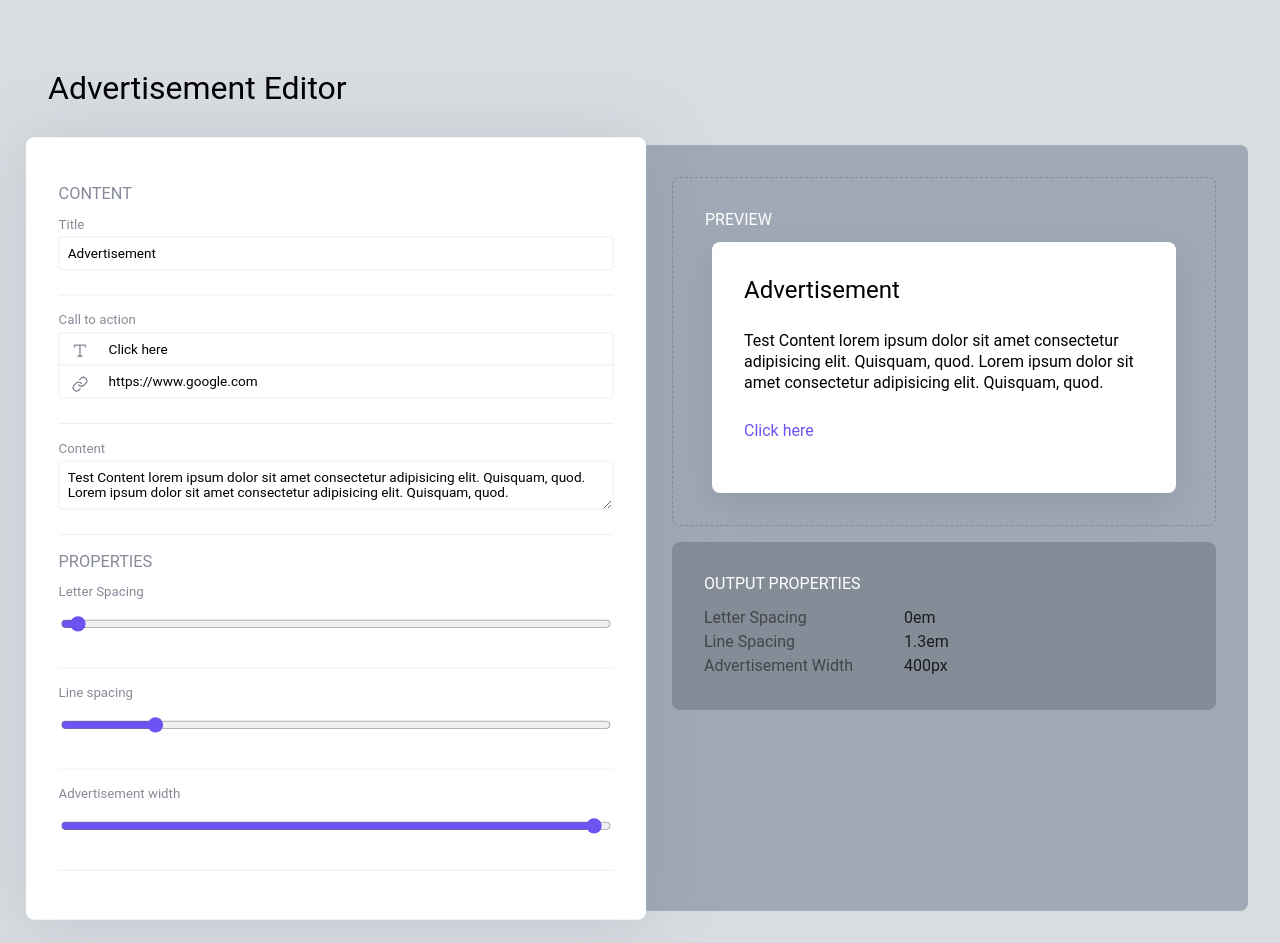
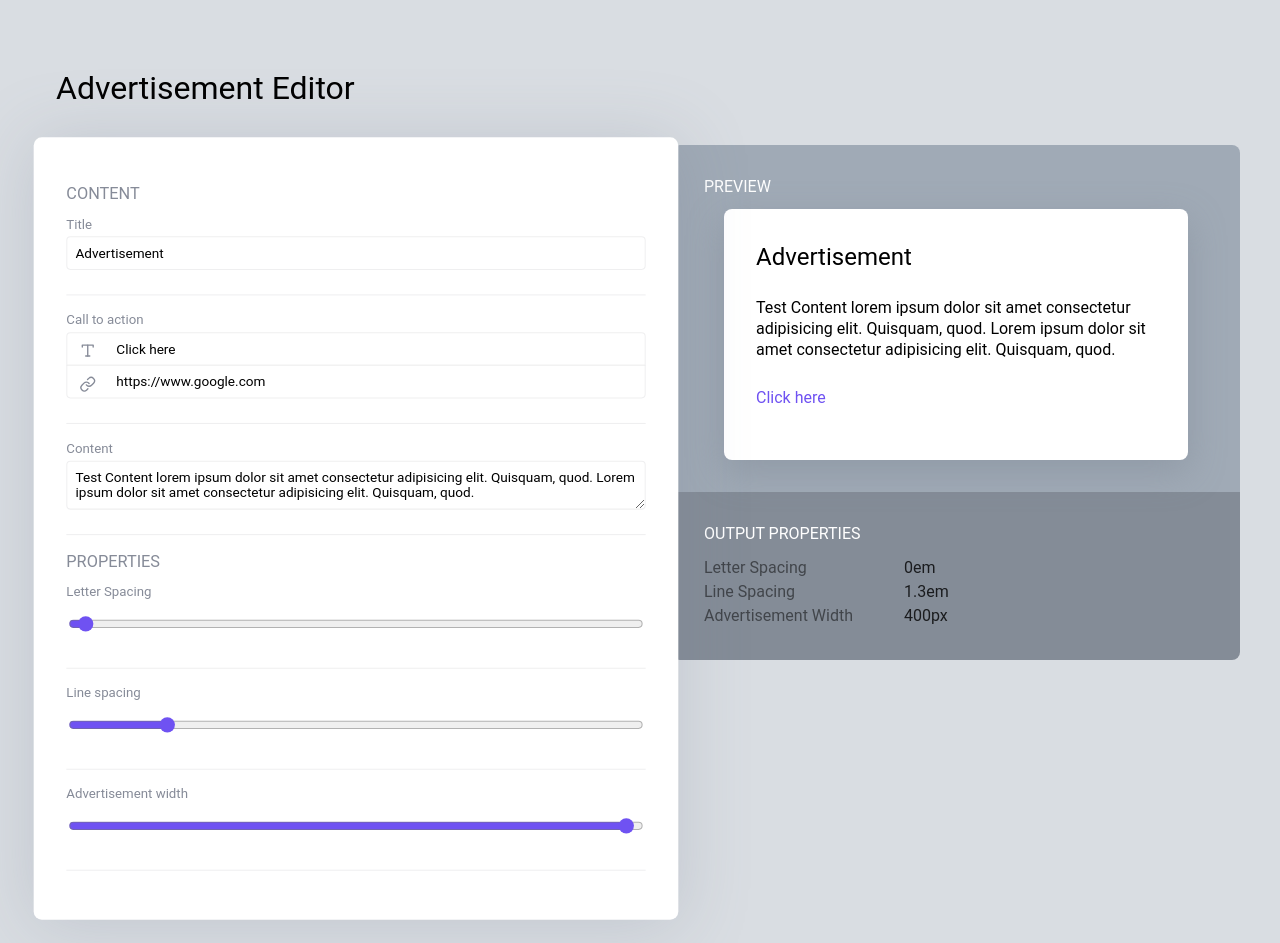
Before and after one commit to imadx/advertisement-editor, a React (Vite) app: page / in a window 1280 px wide. Built offline with nearby package versions, Linux system fonts and the light colour scheme.

Commit message:
update layout

```diff
--- a/src/components/Layout.module.css
+++ b/src/components/Layout.module.css
@@ -2,6 +2,8 @@
   display: flex;
   flex-wrap: wrap;
   padding: var(--padding-default);
+  max-width: 1200px;
+  margin: 0 auto;
 }
 
 .container > header {
--- a/src/components/Preview.module.css
+++ b/src/components/Preview.module.css
@@ -1,7 +1,5 @@
 .container {
-  background-color: var(--background-color-preview);
   border-radius: var(--border-radius-default);
-  padding: var(--padding-default);
   text-align: left;
 }
 
@@ -16,8 +14,9 @@
   display: flex;
   flex-direction: column;
   align-items: center;
-  border: dashed thin var(--text-color-grey);
   border-radius: var(--border-radius-default);
+  background: var(--background-color-preview);
+  border-radius: var(--border-radius-default) var(--border-radius-default) 0 0;
 }
 
 .displayOutput {
@@ -26,6 +25,11 @@
   border-radius: var(--border-radius-default);
   padding: var(--padding-default);
   min-height: 1rem;
+  transition: box-shadow 0.3s;
+}
+
+.displayOutput:hover {
+  box-shadow: 0px 12px 48px rgba(120, 130, 142, 1);
 }
 
 .displayOutput > svg {
@@ -35,9 +39,9 @@
 
 .properties {
   background-color: var(--background-color-preview-details);
-  border-radius: var(--border-radius-default);
+  border-radius: 0 0 var(--border-radius-default) var(--border-radius-default);
   padding: var(--padding-default);
-  margin-top: 1rem;
+  margin: 0;
   text-align: left;
 }
 
```
